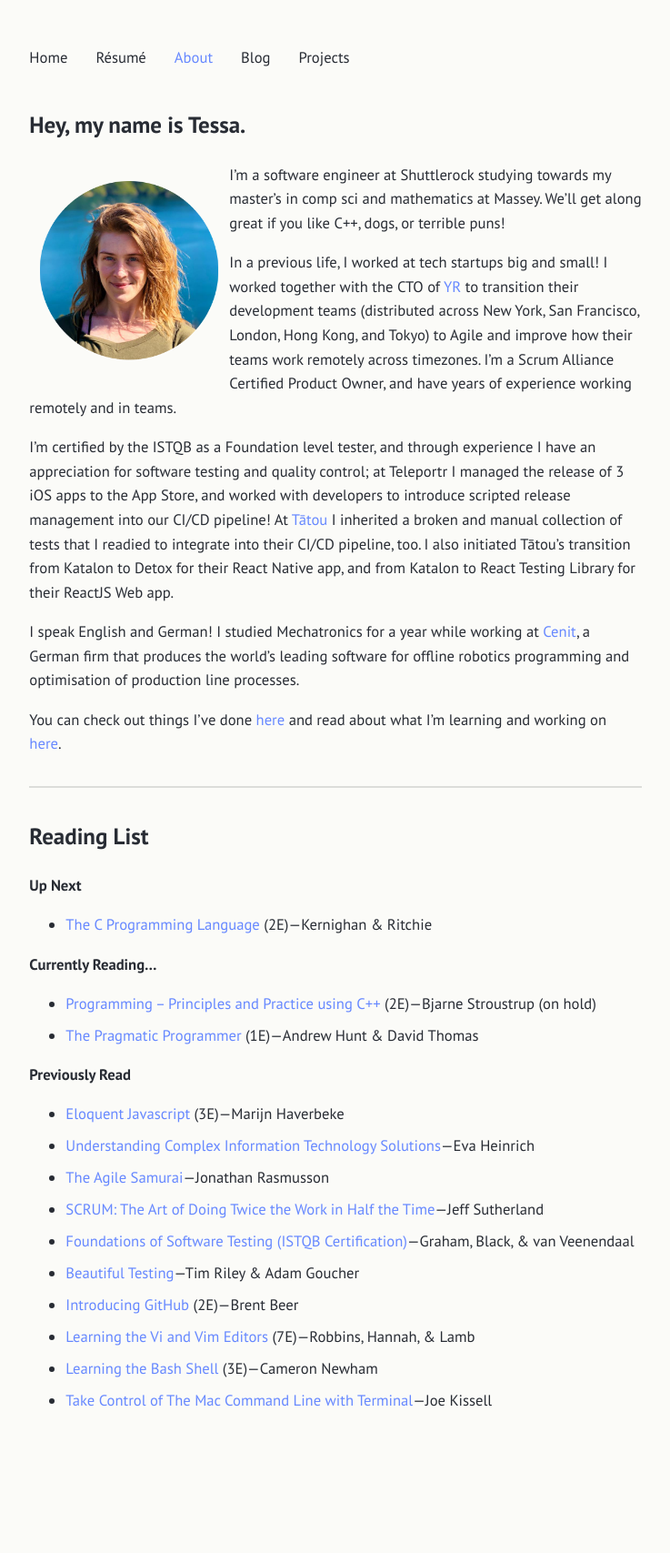
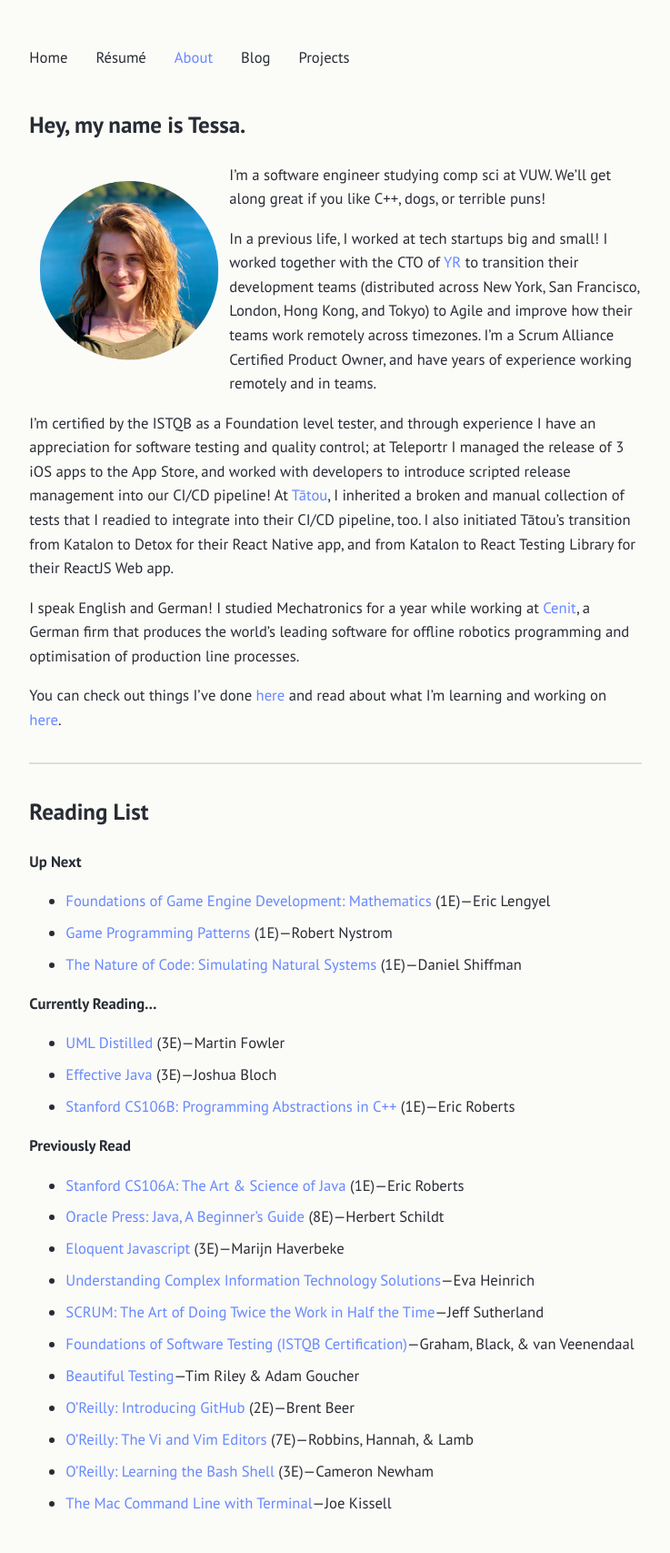
Before and after one commit to tessapower/tessapower.github.io, a Jekyll site: the page built from src/about.md, in a window 1280 px wide. Shown: the whole page at 91% size, without its empty margins (271-1008 px from the left). Built offline with Jekyll 4.4.1, drawn with Linux system fonts in a browser that asks for light colours; before the commit the page ends 1594 px from its top, so only the background shows below that.

Commit message:
Update bio and reading list

```diff
--- a/src/about.md
+++ b/src/about.md
@@ -4,37 +4,59 @@ title: About
 ---
 ## Hey, my name is Tessa.
 
-<img alt="Me!" src="/assets/profile-photo.png" width="200" style="float:left;vertical-align:middle;margin:20px 10px"/> I'm a software engineer at Shuttlerock studying towards my master's in comp sci and mathematics at Massey. We'll get along great if you like C++, dogs, or terrible puns!
+<img alt="Me!" src="/assets/profile-photo.png" width="200" style="float:left;vertical-align:middle;margin:20px 10px"/>
+I'm a software engineer studying comp sci at VUW. We'll get along great if you
+like C++, dogs, or terrible puns!
 
-In a previous life, I worked at tech startups big and small! I worked together with the CTO of [YR](https://thisisyr.com) to transition their development teams (distributed across New York, San Francisco, London, Hong Kong, and Tokyo) to Agile and improve how their teams work remotely across timezones. I'm a Scrum Alliance Certified Product Owner, and have years of experience working remotely and in teams.
+In a previous life, I worked at tech startups big and small! I worked together
+with the CTO of [YR](https://thisisyr.com) to transition their development
+teams (distributed across New York, San Francisco, London, Hong Kong, and
+Tokyo) to Agile and improve how their teams work remotely across timezones.
+I'm a Scrum Alliance Certified Product Owner, and have years of experience
+working remotely and in teams.
 
-I'm certified by the ISTQB as a Foundation level tester, and through experience I have an appreciation for software testing and quality control; at Teleportr I managed the release of 3 iOS apps to the App Store, and worked with developers to introduce scripted release management into our CI/CD pipeline! At [Tātou](https://tatou.app) I inherited a broken and manual collection of tests that I readied to integrate into their CI/CD pipeline, too. I also initiated Tātou's transition from Katalon to Detox for their React Native app, and from Katalon to React Testing Library for their ReactJS Web app.
+I'm certified by the ISTQB as a Foundation level tester, and through
+experience I have an appreciation for software testing and quality control;
+at Teleportr I managed the release of 3 iOS apps to the App Store, and
+worked with developers to introduce scripted release management into our CI/CD
+pipeline! At [Tātou](https://tatou.app), I inherited a broken and manual
+collection of tests that I readied to integrate into their CI/CD pipeline, too.
+I also initiated Tātou's transition from Katalon to Detox for their React Native
+app, and from Katalon to React Testing Library for their ReactJS Web app.
 
-I speak English and German! I studied Mechatronics for a year while working at [Cenit](https://cenit.com), a German firm that produces the world's leading software for offline robotics programming and optimisation of production line processes.
+I speak English and German! I studied Mechatronics for a year while working at
+[Cenit](https://cenit.com), a German firm that produces the world's leading
+software for offline robotics programming and optimisation of production line
+processes.
 
-You can check out things I've done [here](/projects/) and read about what I'm learning and working on [here](/blog/).
+You can check out things I've done [here](/projects/) and read about what I'm
+learning and working on [here](/blog/).
 
 ---
 
 ## Reading List
 
 **Up Next**
-- [The C Programming Language](https://amzn.to/3lRMrCd) (2E)—Kernighan & Ritchie
+- [Foundations of Game Engine Development: Mathematics](https://www.amazon.com/Foundations-Game-Engine-Development-Mathematics-dp-B09M5B6NML/dp/B09M5B6NML/ref=mt_other?_encoding=UTF8&me=&qid=1651041997) (1E)—Eric Lengyel
+- [Game Programming Patterns](https://www.amazon.com/Game-Programming-Patterns-Robert-Nystrom/dp/0990582906/ref=sr_1_1?crid=OK2MUY2G5LY8&keywords=Game+Design+Patterns&qid=1651042024&s=books&sprefix=game+design+patter%2Cstripbooks-intl-ship%2C248&sr=1-1) (1E)—Robert Nystrom
+- [The Nature of Code: Simulating Natural Systems](https://www.amazon.com/Nature-Code-Simulating-Natural-Processing/dp/0985930802/ref=sr_1_1?crid=3OVP6G73P925K&keywords=the+nature+of+code&qid=1651042162&s=books&sprefix=the+nature+of+cod%2Cstripbooks-intl-ship%2C253&sr=1-1) (1E)—Daniel Shiffman
 <br>
 
 **Currently Reading...**
-- [Programming -- Principles and Practice using C++](https://amzn.to/38ZTXGt) (2E)—Bjarne Stroustrup (on hold)
-- [The Pragmatic Programmer](https://amzn.to/3yJDIaJ) (1E)—Andrew Hunt & David Thomas
+- [UML Distilled](https://www.amazon.com/UML-Distilled-Standard-Modeling-Language/dp/0321193687/ref=sr_1_1?crid=14Q8PM408XFWU&keywords=UML+distilled&qid=1651042227&s=books&sprefix=uml+distille%2Cstripbooks-intl-ship%2C246&sr=1-1) (3E)—Martin Fowler
+- [Effective Java]() (3E)—Joshua Bloch
+- [Stanford CS106B: Programming Abstractions in C++](https://www.amazon.com/Effective-Java-Joshua-Bloch/dp/0134685997/ref=sr_1_1?crid=15QQS3DZX0NL8&keywords=effective+java&qid=1651042246&s=books&sprefix=effective+ja%2Cstripbooks-intl-ship%2C254&sr=1-1) (1E)—Eric Roberts
 <br>
 
 **Previously Read**
+- [Stanford CS106A: The Art & Science of Java](https://www.amazon.com/Art-Science-Java-Pearson-International-dp-1292026030/dp/1292026030/ref=mt_other?_encoding=UTF8&me=&qid=1651042260) (1E)—Eric Roberts
+- [Oracle Press: Java, A Beginner's Guide](https://www.amazon.com/Java-Beginners-Eighth-Herbert-Schildt-ebook/dp/B07J2ZZ29H/ref=sr_1_2?crid=CDSA6SP4H1SC&keywords=java+a+beginners+guide&qid=1651042287&s=books&sprefix=java+a+beginners+gui%2Cstripbooks-intl-ship%2C248&sr=1-2) (8E)—Herbert Schildt
 - [Eloquent Javascript](https://amzn.to/2LMjeuY) (3E)—Marijn Haverbeke
 - [Understanding Complex Information Technology Solutions](https://amzn.to/35TBb1s)—Eva Heinrich
-- [The Agile Samurai](https://amzn.to/3bVOwdE)—Jonathan Rasmusson
 - [SCRUM: The Art of Doing Twice the Work in Half the Time](https://amzn.to/3oZDSGn)—Jeff Sutherland
 - [Foundations of Software Testing (ISTQB Certification)](https://amzn.to/3iw9MrI)—Graham, Black, & van Veenendaal
 - [Beautiful Testing](https://amzn.to/3oZgNDP)—Tim Riley & Adam Goucher
-- [Introducing GitHub](https://amzn.to/2M6sYA9) (2E)—Brent Beer
-- [Learning the Vi and Vim Editors](https://amzn.to/3nUVqC1/) (7E)—Robbins, Hannah, & Lamb
-- [Learning the Bash Shell](https://amzn.to/3o0S1BG) (3E)—Cameron Newham
-- [Take Control of The Mac Command Line with Terminal](https://amzn.to/3iuY40w)—Joe Kissell
+- [O'Reilly: Introducing GitHub](https://amzn.to/2M6sYA9) (2E)—Brent Beer
+- [O'Reilly: The Vi and Vim Editors](https://amzn.to/3nUVqC1/) (7E)—Robbins, Hannah, & Lamb
+- [O'Reilly: Learning the Bash Shell](https://amzn.to/3o0S1BG) (3E)—Cameron Newham
+- [The Mac Command Line with Terminal](https://amzn.to/3iuY40w)—Joe Kissell
```
Also changed, not shown: src/index.md (+7 -3 lines), README.md.
